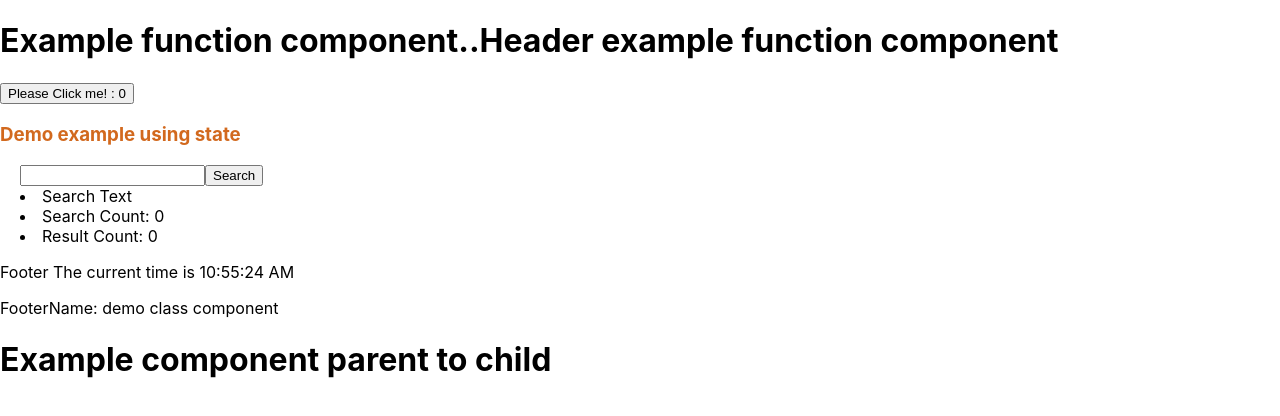
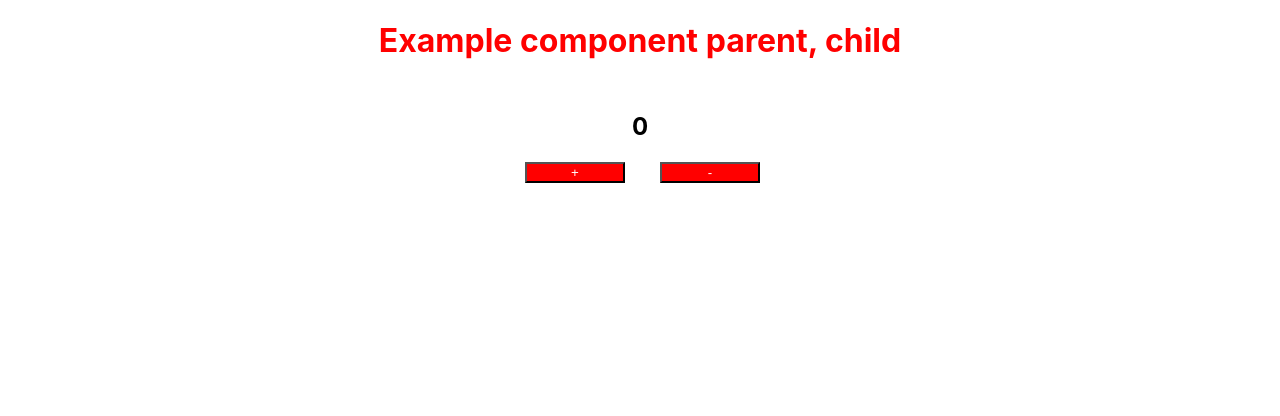
Before and after one commit to dontuty123/pokemon-vue, a React (Create React App) app in the folder 3.Js/react/duyttt/study/my-app-demo/: page / in a window 1280 px wide. Shown: the top 416 px of the page. Built offline with nearby package versions, Linux system fonts and the light colour scheme.

Commit message:
update demo

```diff
--- /dev/null
+++ b/3.Js/react/duyttt/study/my-app-demo/src/components/DisplayButton/DisplayButton.scss
@@ -0,0 +1,13 @@
+.btn-submit {
+  width: 300px;
+  margin: 0 auto;
+  padding: 10px;
+}
+
+.btn-submit button {
+  width: 100px;
+  background: red;
+  color: white;
+  margin-left: 35px;
+  cursor: pointer;
+}
--- /dev/null
+++ b/3.Js/react/duyttt/study/my-app-demo/src/components/DisplayButton/DisplayButton.tsx
@@ -0,0 +1,50 @@
+import React, {Component} from 'react';
+import DisplayText from "../DisplayText/DisplayText";
+import "./DisplayButton.scss";
+
+interface Props {
+    count: number,
+}
+
+interface State {
+    count: number,
+}
+
+/**
+ *
+ * Example function component
+ */
+class DisplayButton extends Component<Props, State> {
+    constructor(props: Props) {
+        super(props);
+        this.state = {
+            count: 0,
+        }
+    }
+
+    increment = (): void => {
+        this.setState({
+            count: (this.state.count + 1)
+        });
+    };
+
+    decrement = (): void => {
+        this.setState({
+            count: (this.state.count - 1)
+        });
+    }
+
+    render() {
+        const {count} = this.state;
+        return (
+            <div className="btn-submit">
+                <DisplayText count={count}/>
+                <button onClick={this.increment}>+</button>
+                <button onClick={this.decrement}>-</button>
+            </div>
+        )
+    }
+
+}
+
+export default DisplayButton;
--- /dev/null
+++ b/3.Js/react/duyttt/study/my-app-demo/src/components/DisplayText/DisplayText.scss
@@ -0,0 +1,3 @@
+.result-txt {
+  text-align: center;
+}
--- /dev/null
+++ b/3.Js/react/duyttt/study/my-app-demo/src/components/DisplayText/DisplayText.tsx
@@ -0,0 +1,33 @@
+import React, {Component} from 'react';
+import './DisplayText.scss'
+
+interface Props {
+    count: number,
+}
+
+interface State {
+    count: number,
+}
+
+/**
+ *
+ * Example function component
+ */
+class DisplayText extends Component<Props, State> {
+    constructor(props: Props) {
+        super(props);
+        this.state = {
+            count: 0,
+        }
+    }
+
+    render() {
+        const {count} = this.props;
+        return (
+            <h2 className="result-txt">{count}</h2>
+        )
+    }
+
+}
+
+export default DisplayText;
--- a/3.Js/react/duyttt/study/my-app-demo/src/components/Footer/Footer.tsx
+++ b/3.Js/react/duyttt/study/my-app-demo/src/components/Footer/Footer.tsx
@@ -1,15 +1,22 @@
 import React, {Component} from 'react';
 
-interface props {
+interface Props {
     time: Date,
     name?: string;
 }
+
+interface State {
+    time: Date,
+    name?: string;
+}
+
 /**
  *
  * Example class component
  */
-class Footer extends Component<{}, props > {
+class Footer extends Component<Props, State> {
     static defaultProps: { name: string };
+
     tick() {
         this.setState({
             time: new Date(),
@@ -29,12 +36,14 @@ class Footer extends Component<{}, props > {
     }
 
     render() {
-        const name = this.props.name;
+        const {name} = this.props;
+        const {time} = this.state;
+
         return (
             <div className="App">
                 <header className="App-header">
                     <div>
-                        <p>Footer The current time is {this.state.time.toLocaleTimeString()}</p>
+                        <p>Footer The current time is {time.toLocaleTimeString()}</p>
                         <p>FooterName: {name} </p>
                     </div>
                 </header>
--- /dev/null
+++ b/3.Js/react/duyttt/study/my-app-demo/src/container/DemoParent/DemoParent.scss
@@ -0,0 +1,4 @@
+.title-txt {
+  color: red;
+  text-align: center;
+}
--- a/3.Js/react/duyttt/study/my-app-demo/src/container/DemoParent/DemoParent.tsx
+++ b/3.Js/react/duyttt/study/my-app-demo/src/container/DemoParent/DemoParent.tsx
@@ -1,18 +1,29 @@
 import React, {Component} from 'react';
+import DisplayButton from "../../components/DisplayButton/DisplayButton";
+import "./DemoParent.scss";
+interface Props {
+    name: string,
+    count: number
+}
 
-interface ipprop {
-    name?: string;
+interface State {
+    name: string,
+    count: number;
 }
+
 /**
  *
  * Example function component
  */
-class DemoParent extends Component<{}, ipprop> {
-     static defaultProps: { name: string };
+class DemoParent extends Component<Props, State> {
+    static defaultProps: { name: string };
+
     render() {
+        const {name, count} = this.props;
         return (
             <div>
-                <h1>{this.props.name}</h1>
+                <h1 className="title-txt">{name}</h1>
+                <DisplayButton count={count}/>
             </div>
         )
     }
@@ -20,7 +31,7 @@ class DemoParent extends Component<{}, ipprop> {
 }
 
 DemoParent.defaultProps = {
-    name: "Example component parent to child",
+    name: "Example component parent, child",
 };
 
 export default DemoParent;
--- a/3.Js/react/duyttt/study/my-app-demo/src/container/Register/Register.tsx
+++ b/3.Js/react/duyttt/study/my-app-demo/src/container/Register/Register.tsx
@@ -1,7 +1,12 @@
 import React, {PureComponent} from 'react';
 import './Register.scss';
 
-interface props {
+interface Props {
+    text: string,
+    clickCount: number;
+}
+
+interface State {
     text: string,
     clickCount: number;
 }
@@ -10,9 +15,9 @@ interface props {
  *
  * Example demo pure component
  */
-class Register extends PureComponent<{}, props> {
+class Register extends PureComponent<Props, State> {
     //setting state component
-    constructor(props: props) {
+    constructor(props: Props) {
         //are component
         super(props);
         this.state = {
@@ -31,10 +36,11 @@ class Register extends PureComponent<{}, props> {
     }
 
     render() {
+        const {text, clickCount} = this.state;
         return (
             <div>
                 <button onClick={() => this.updateCount()}>
-                    {this.state.text} : {this.state.clickCount}
+                    {text} : {clickCount}
                 </button>
             </div>
         );
--- a/3.Js/react/duyttt/study/my-app-demo/src/container/Search/Search.tsx
+++ b/3.Js/react/duyttt/study/my-app-demo/src/container/Search/Search.tsx
@@ -1,9 +1,15 @@
 import React, {Component} from 'react';
 import './Search.scss'
 
-interface props {
+interface Props {
     searchText: string,
-    searchCount: number,
+    searchCountAdd: number,
+    resultCount: number;
+}
+
+interface State {
+    searchText: string,
+    searchCountAdd: number,
     resultCount: number;
 }
 
@@ -11,12 +17,12 @@ interface props {
  *
  * Example demo state component
  */
-class Search extends Component<{}, props> {
-    constructor(props: props) {
+class Search extends Component<Props, State> {
+    constructor(props: Props) {
         super(props);
         this.state = {
             searchText: "",
-            searchCount: 0,
+            searchCountAdd: 0,
             resultCount: 0
         }
     }
@@ -34,26 +40,29 @@ class Search extends Component<{}, props> {
         this.setState((prevState, props) => {
             let count = this.state.searchText.length;
             return {
-                searchCount: prevState.searchCount + 1,
+                searchCountAdd: prevState.searchCountAdd + 1,
                 resultCount: count
             };
         });
-    }
+    };
 
     render() {
+        const {searchText, searchCountAdd, resultCount} = this.state;
         return (
             <div>
                 <h3 className="title-search">Demo example using state</h3>
                 <div className='search-box'>
                     <input
                         type="text"
-                        value={this.state.searchText}
-                        onChange={this.changeSearchText.bind(this)}
+                        value={searchText}
+                        onChange={
+                            (event) => this.changeSearchText(event)
+                        }
                     />
-                    <button onClick={this.doSearch.bind(this)}>Search</button>
-                    <li>Search Text {this.state.searchText}</li>
-                    <li>Search Count: {this.state.searchCount}</li>
-                    <li>Result Count: {this.state.resultCount}</li>
+                    <button onClick={(event) => this.doSearch()}>Search</button>
+                    <li>Search Text {searchText}</li>
+                    <li>Search Count: {searchCountAdd}</li>
+                    <li>Result Count: {resultCount}</li>
                 </div>
             </div>
         );
--- a/3.Js/react/duyttt/study/my-app-demo/src/index.tsx
+++ b/3.Js/react/duyttt/study/my-app-demo/src/index.tsx
@@ -1,19 +1,11 @@
 import React from 'react';
 import ReactDOM from 'react-dom';
 import './assets/styles/index.scss';
-import Header from "./components/Header/Header";
-import Footer from "./components/Footer/Footer";
-import Register from "./container/Register/Register";
-import Search from "./container/Search/Search";
 import * as serviceWorker from './serviceWorker';
 import DemoParent from "./container/DemoParent/DemoParent";
 ReactDOM.render(
     <React.StrictMode>
-        <Header />
-        <Register />
-        <Search />
-        <Footer />
-        <DemoParent />
+        <DemoParent count={1} />
     </React.StrictMode>,
     document.getElementById('root')
 );
```
